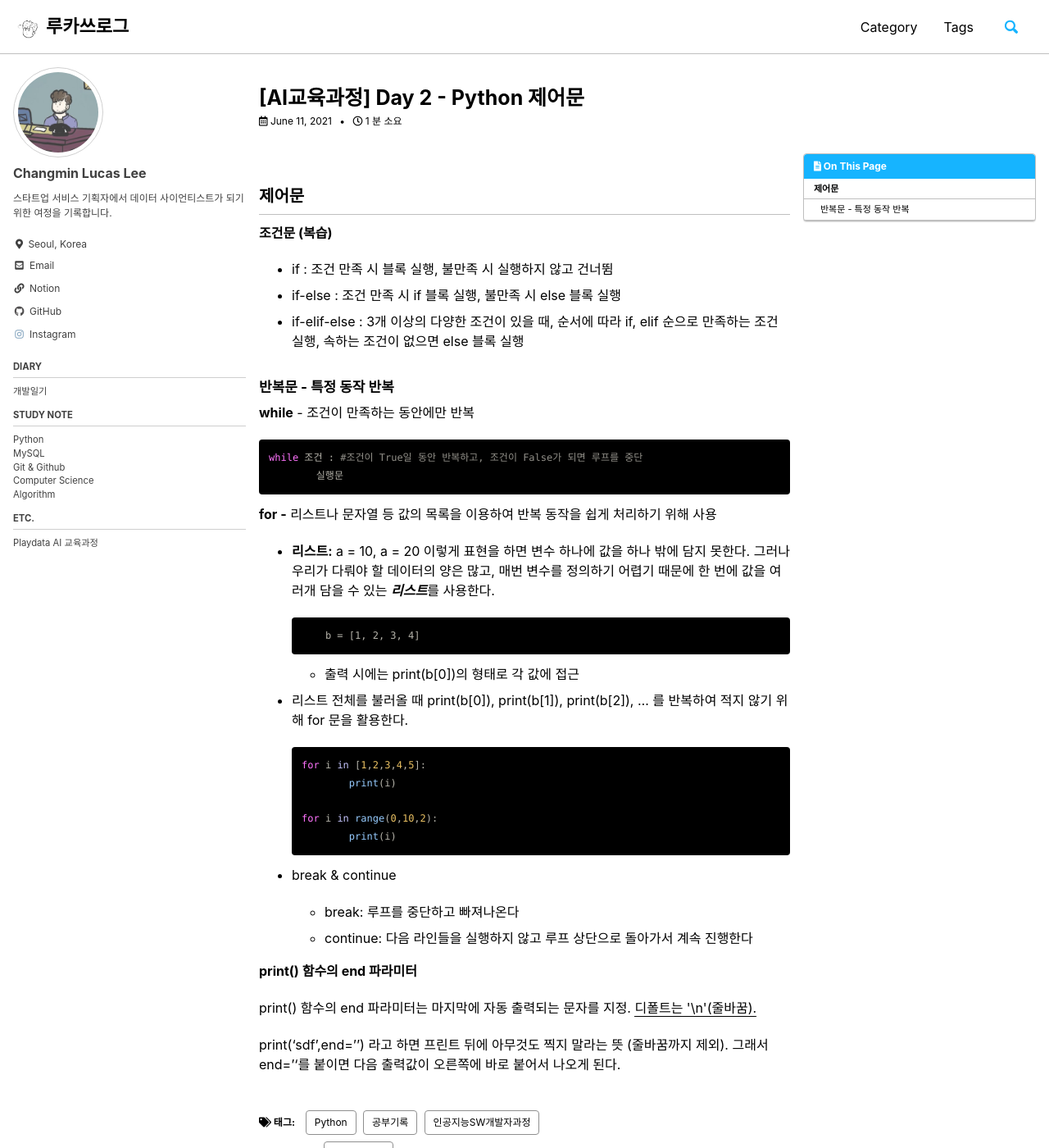
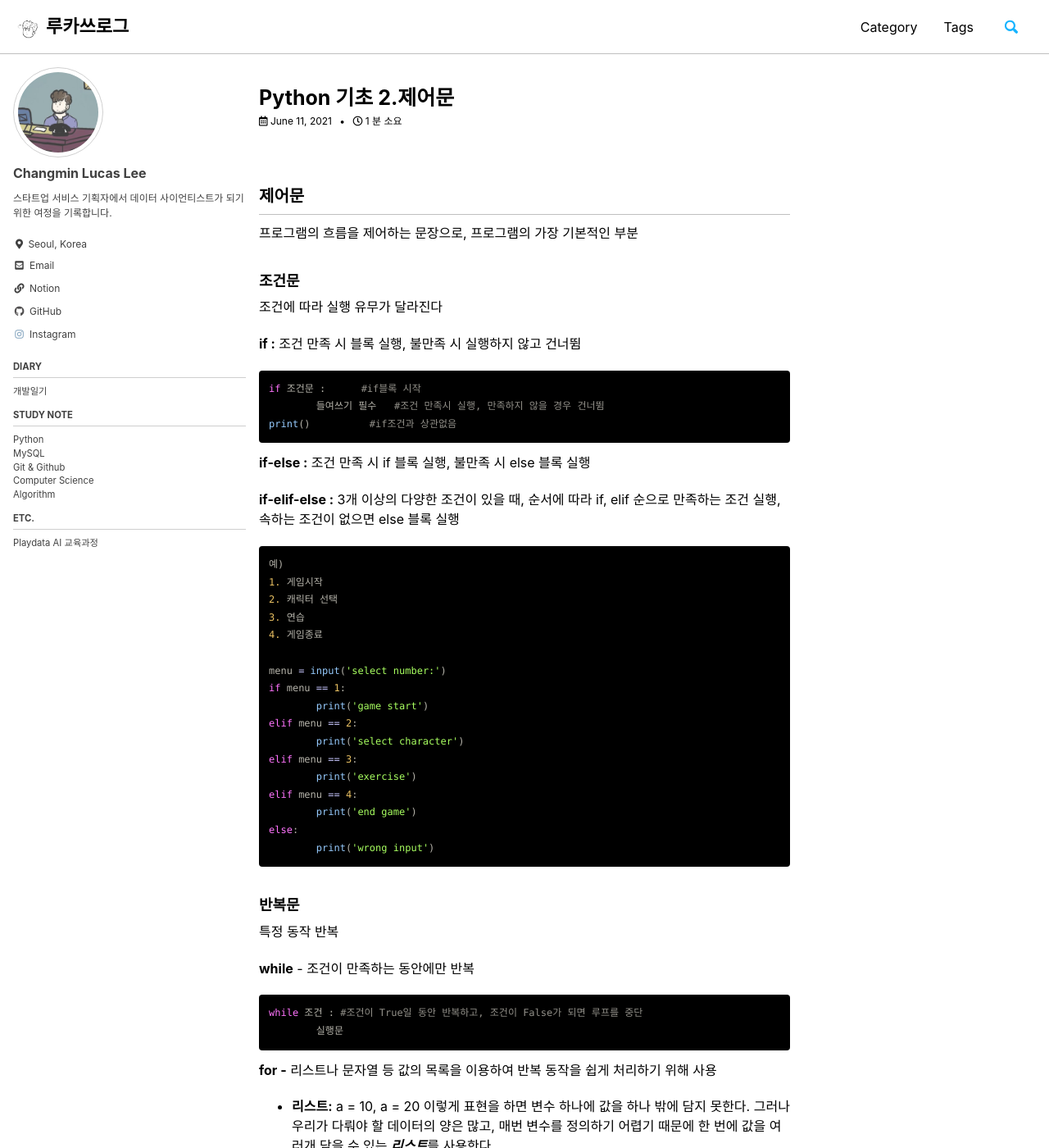
Before and after one commit to lucathree/lucathree.github.io, a Jekyll site: the page built from _posts/2021/2021-06-11-day2.md, in a window 1280 px wide and 1400 px high. Shown: the whole window at 82% size. Built offline with Jekyll 4.4.1, drawn with Linux system fonts in a browser that asks for light colours; cached includes are drawn as plain includes; comment, search, counter and statistics services are not loaded; some of the changed text lies outside the part shown.

Commit message:
Update 2021-06-11-day2.md

````diff
--- a/_posts/2021/2021-06-11-day2.md
+++ b/_posts/2021/2021-06-11-day2.md
@@ -1,28 +1,64 @@
 ---
-title: "[AI교육과정] Day 2 - Python 제어문"
+title: "Python 기초 2.제어문"
 layout: single
 author_profile: true
 read_time: true
 related: true
 categories:
+- Python
+tags:
+- Python
 - Study Note
-tags:
-- 공부기록
+- 플레이데이터
 - 인공지능SW개발자과정
-- Python
-toc: true
-toc_sticky: true
 ---
 
-## 제어문
 
-**조건문 (복습)**
+## **제어문**
 
-- if : 조건 만족 시 블록 실행, 불만족 시 실행하지 않고 건너뜀
-- if-else : 조건 만족 시 if 블록 실행, 불만족 시 else 블록 실행
-- if-elif-else : 3개 이상의 다양한 조건이 있을 때, 순서에 따라 if, elif 순으로 만족하는 조건 실행, 속하는 조건이 없으면 else 블록 실행
+프로그램의 흐름을 제어하는 문장으로, 프로그램의 가장 기본적인 부분
 
-#### 반복문 - 특정 동작 반복
+### 조건문
+
+조건에 따라 실행 유무가 달라진다
+
+**if :** 조건 만족 시 블록 실행, 불만족 시 실행하지 않고 건너뜀
+
+```python
+if 조건문 :      #if블록 시작
+	들여쓰기 필수   #조건 만족시 실행, 만족하지 않을 경우 건너뜀
+print()          #if조건과 상관없음
+```
+
+**if-else :** 조건 만족 시 if 블록 실행, 불만족 시 else 블록 실행
+
+**if-elif-else :** 3개 이상의 다양한 조건이 있을 때, 순서에 따라 if, elif 순으로 만족하는 조건 실행, 속하는 조건이 없으면 else 블록 실행
+
+```python
+예)
+1. 게임시작
+2. 캐릭터 선택
+3. 연습
+4. 게임종료
+
+menu = input('select number:')
+if menu == 1:
+	print('game start')
+elif menu == 2:
+	print('select character')
+elif menu == 3:
+	print('exercise')
+elif menu == 4:
+	print('end game')
+else:
+	print('wrong input')
+```
+
+
+
+### 반복문
+
+특정 동작 반복
 
 **while** - 조건이 만족하는 동안에만 반복
 
@@ -43,7 +79,7 @@ while 조건 : #조건이 True일 동안 반복하고, 조건이 False가 되면
 
 - 리스트 전체를 불러올 때 print(b[0]), print(b[1]), print(b[2]), ... 를 반복하여 적지 않기 위해 for 문을 활용한다.
 
-  ```python
+  ```
   for i in [1,2,3,4,5]:
   	print(i)
 
@@ -56,8 +92,10 @@ while 조건 : #조건이 True일 동안 반복하고, 조건이 False가 되면
   - break: 루프를 중단하고 빠져나온다
   - continue: 다음 라인들을 실행하지 않고 루프 상단으로 돌아가서 계속 진행한다
 
-**print() 함수의 end 파라미터**
 
-print() 함수의 end 파라미터는 마지막에 자동 출력되는 문자를 지정. <u>디폴트는 '\n'(줄바꿈).</u>
+
+**※ print() 함수의 end 파라미터**
+
+print() 함수의 end 파라미터는 마지막에 자동 출력되는 문자를 지정. 디폴트는 '\n'(줄바꿈).
 
 print('sdf',end='') 라고 하면 프린트 뒤에 아무것도 찍지 말라는 뜻 (줄바꿈까지 제외). 그래서 end=''를 붙이면 다음 출력값이 오른쪽에 바로 붙어서 나오게 된다.
````
